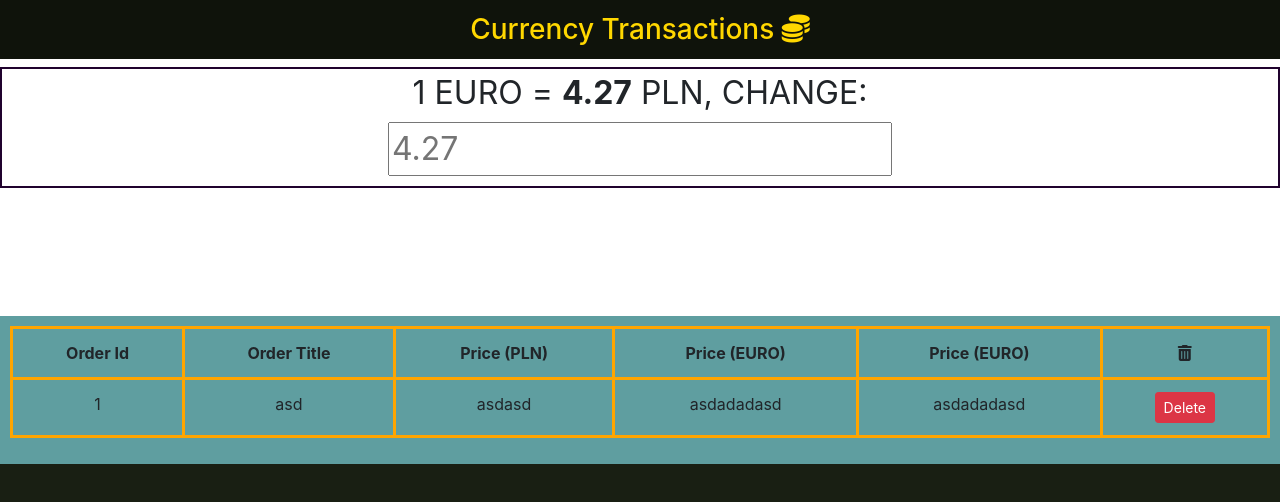
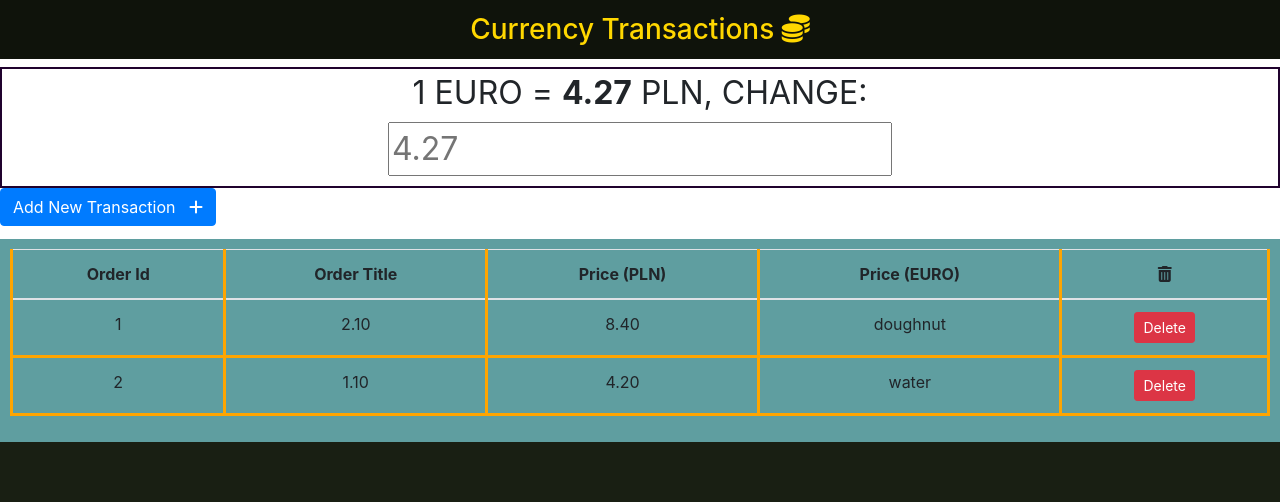
Before and after one commit to Vezil/CurrencyTransactions, a React (Create React App) app: page / in a window 1280 px wide. Shown: the top 502 px of the page. Built offline with nearby package versions, Linux system fonts and the light colour scheme; data requests are answered from the project's data file.

Commit message:
adding Modal

```diff
--- a/package.json
+++ b/package.json
@@ -3,6 +3,7 @@
   "version": "0.1.0",
   "private": true,
   "dependencies": {
+    "axios": "^0.19.0",
     "bootstrap": "^4.3.1",
     "font-awesome": "^4.7.0",
     "json-server": "^0.15.1",
--- a/src/App.css
+++ b/src/App.css
@@ -12,3 +12,15 @@
      margin-bottom:10px;
 
  }
+ .TransactionsWrapper{
+  padding:10px;
+  text-align: center;
+  margin-top:1%;
+  background-color: cadetblue;
+}
+.table td{
+  border: 3px solid orange;
+}
+.table th{
+  border: 3px solid orange;
+}
--- a/src/App.js
+++ b/src/App.js
@@ -2,27 +2,90 @@ import React,{Component} from 'react';
 import './App.css';
 import 'bootstrap/dist/css/bootstrap.css';
 import Header from './components/Header';
-import Transactions from './components/Transactions';
-
+import axios from 'axios';
+import { Table,Button, Modal, ModalHeader, ModalBody, ModalFooter } from 'reactstrap';
 
 class App extends Component {
 
 state = {
   PLNdefinition:'4.27',
+  transactionsData: [],
+  newTransactionModal: false
 }
+
+componentWillMount() {
+
+  axios.get("http://localhost:3000/transactions").then((response) =>{
+      this.setState({
+        transactionsData: response.data
+      })
+
+  });
+}
+toggleNewTransactionModal() {
+
+  this.state.newTransactionModal = true;
+}
+
 render(){
+  let transactionsData = this.state.transactionsData.map((transaction) => {
+    return(
+      <tr key={transaction.id}>
+      <td>{transaction.id}</td>
+      <td>{transaction.pricePLN}</td>
+      <td>{transaction.priceEURO}</td>
+      <td>{transaction.name}</td>
+      <td><Button color="danger" size="sm">Delete</Button></td>
+     </tr>
+
+    )
+  });
   return (
     <div className="App">
         <Header/>
+
+
+
         <div className="definitionchoose">
                     1 EURO = <b>{ this.state.PLNdefinition }</b> PLN, CHANGE:
                     <div class="inputfield">
                         <input type="number" placeholder="4.27" onChange={(e) => this.setState({PLNdefinition: e.target.value})}/>
 
                     </div>
+        </div>
+
+        <Button color="primary" onClick={this.toggleNewTransactionModal.bind(this)}>Add New Transaction &nbsp; <i className="fas fa-plus"/></Button>
+      <Modal isOpen={this.state.NewTransactionModal} toggle={this.toggleNewTransactionModal.bind(this)}>
+        <ModalHeader toggle={this.toggleNewTransactionModal.bind(this)}>Modal title</ModalHeader>
+        <ModalBody>
+          Lorem ipsum dolor sit amet, consectetur adipisicing elit, sed do eiusmod tempor incididunt ut labore et dolore magna aliqua. Ut enim ad minim veniam, quis nostrud exercitation ullamco laboris nisi ut aliquip ex ea commodo consequat. Duis aute irure dolor in reprehenderit in voluptate velit esse cillum dolore eu fugiat nulla pariatur. Excepteur sint occaecat cupidatat non proident, sunt in culpa qui officia deserunt mollit anim id est laborum.
+        </ModalBody>
+        <ModalFooter>
+          <Button color="primary" onClick={this.toggleNewTransactionModal.bind(this)}>Do Something</Button>{' '}
+          <Button color="secondary" onClick={this.toggleNewTransactionModal.bind(this)}>Cancel</Button>
+        </ModalFooter>
+      </Modal>
+
+                <div className="TransactionsWrapper">
+                    <Table className="table">
+                        <thead>
+                            <tr>
+                                <th>Order Id</th>
+                                <th>Order Title</th>
+                                <th>Price (PLN)</th>
+                                <th>Price (EURO)</th>
+
+                                <th><i class="fa fa-trash" aria-hidden="true"></i></th>
+                            </tr>
+                        </thead>
+                        <tbody>
+                          {transactionsData}
+                        </tbody>
+                    </Table>
+
+
                 </div>
-        <Transactions PLNdefinition={this.state.PLNdefinition}/>
-      </div>
+        </div>
   );
 }
 
--- a/src/components/Header.js
+++ b/src/components/Header.js
@@ -3,6 +3,7 @@ import './Header.css';
 
 export default class Header extends Component{
     render(){
+
         return(
 
 
--- a/src/components/Transactions.css
+++ /dev/null
@@ -1,12 +0,0 @@
-.TransactionsWrapper{
-    padding:10px;
-    text-align: center;
-    margin-top:10%;
-    background-color: cadetblue;
-}
-.table td{
-    border: 3px solid orange;
-}
-.table th{
-    border: 3px solid orange;
-}
--- a/src/components/Transactions.js
+++ /dev/null
@@ -1,43 +0,0 @@
-import React, { Component } from 'react';
-import './Transactions.css';
-import { Table,Button } from 'reactstrap';
-
-
-        const Transactions = (props) => {
-        return(
-                <div className="TransactionsWrapper">
-                    {/* Add new Transaction &nbsp;
-                    {props.PLNdefinition}
-                    <button> <i className="fas fa-plus"/></button> */}
-                    <Table className="table">
-                        <thead>
-                            <tr>
-                                <th>Order Id</th>
-                                <th>Order Title</th>
-                                <th>Price (PLN)</th>
-                                <th>Price (EURO)</th>
-                                <th>Price (EURO)</th>
-                                <th><i class="fa fa-trash" aria-hidden="true"></i></th>
-                            </tr>
-                        </thead>
-                        <tbody>
-                            <tr>
-                                <td>1</td>
-                                <td>asd</td>
-                                <td>asdasd</td>
-                                <td>asdadadasd</td>
-                                <td>asdadadasd</td>
-                                <td><Button color="danger" size="sm">Delete</Button></td>
-                            </tr>
-                        </tbody>
-                    </Table>
-
-
-                </div>
-        )
-
-    }
-
-
-
-export default Transactions;
```
Also changed, not shown: src/context.js (deleted, +0 -17 lines), 1 other file (tests, documents, lock files or other folders).
